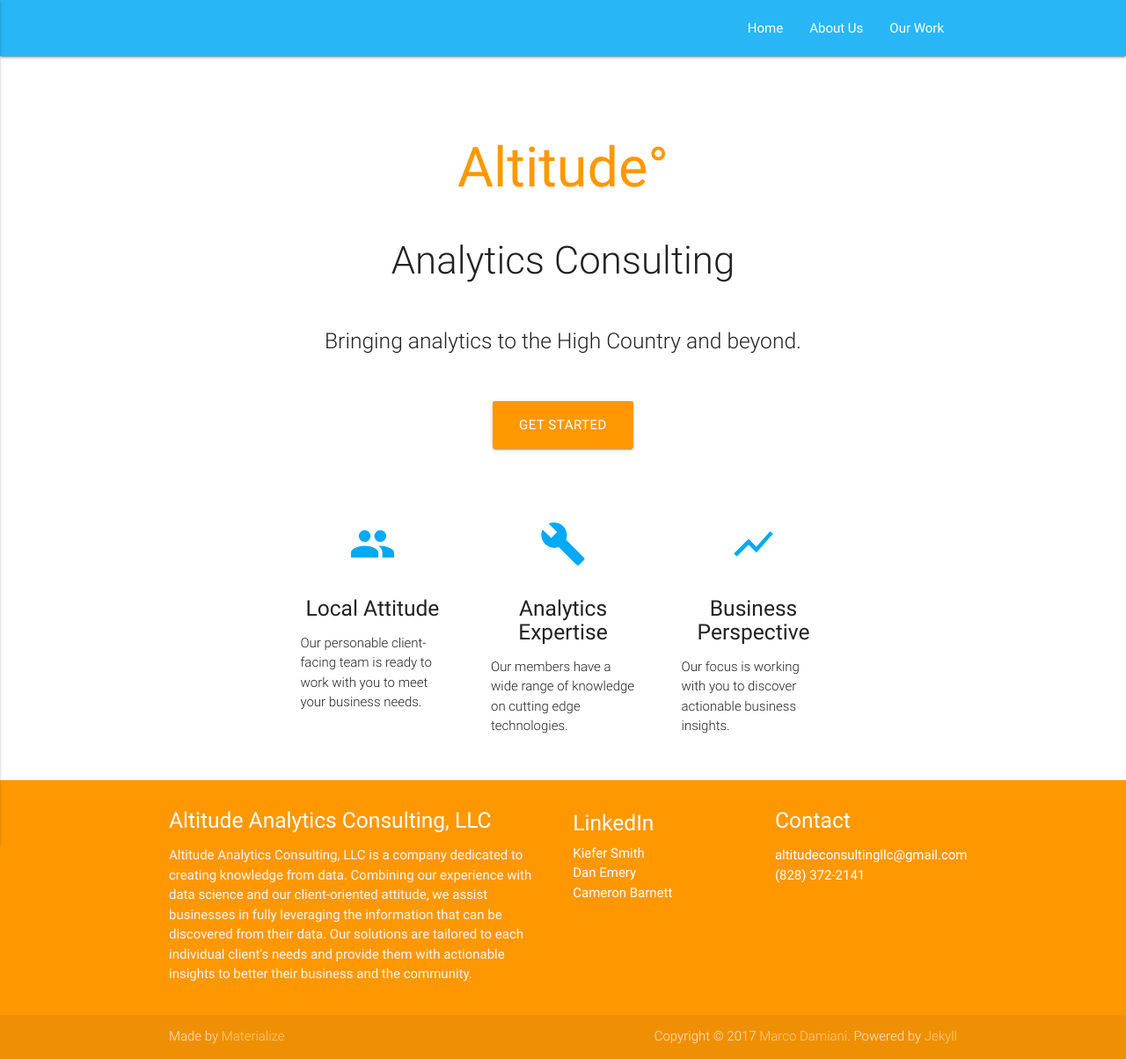
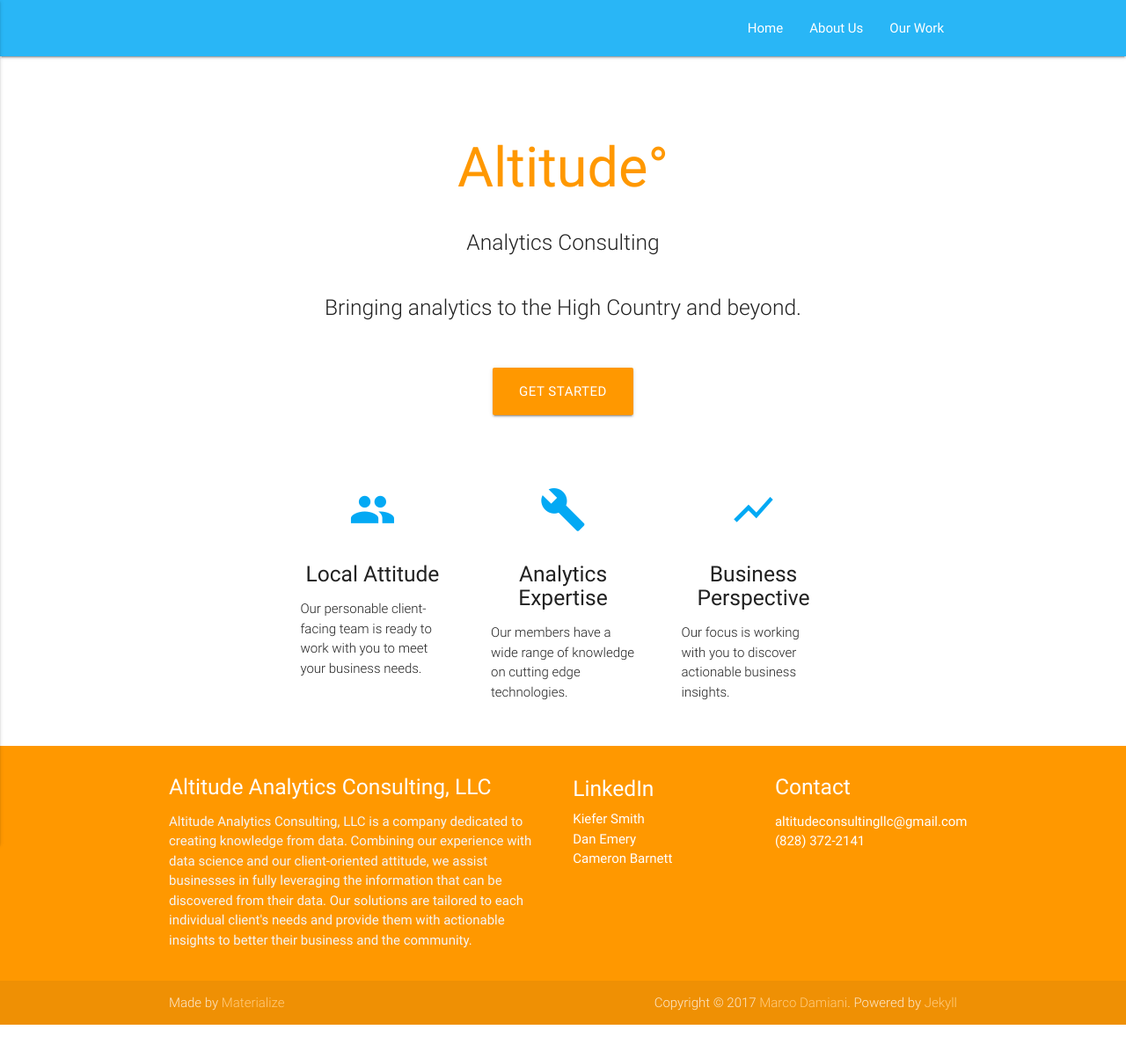
Before and after one commit to kiefersmith/Altitude-Website, a Jekyll site: the page built from index.md, in a window 1280 px wide. Shown: the whole page at 88% size. Built offline with Jekyll 4.4.1, drawn with Linux system fonts in a browser that asks for light colours; after the commit the page ends 1165 px from its top, so only the background shows below that.

Commit message:
changing fonts

```diff
--- a/_layouts/home.html
+++ b/_layouts/home.html
@@ -7,7 +7,7 @@ layout: default
       <br><br>
       <h1 class="header center orange-text">{{ site.title }}</h1>
       <div class = "row center">
-        <h3 class = "header col s12 light">Analytics Consulting</h3>
+        <h5 class = "header col s12 light">Analytics Consulting</h5>
       <div>
       <div class="row center">
         <h5 class="header col s12 light">{{ content }}</h5>
```
Also changed, not shown: 1 other file.
